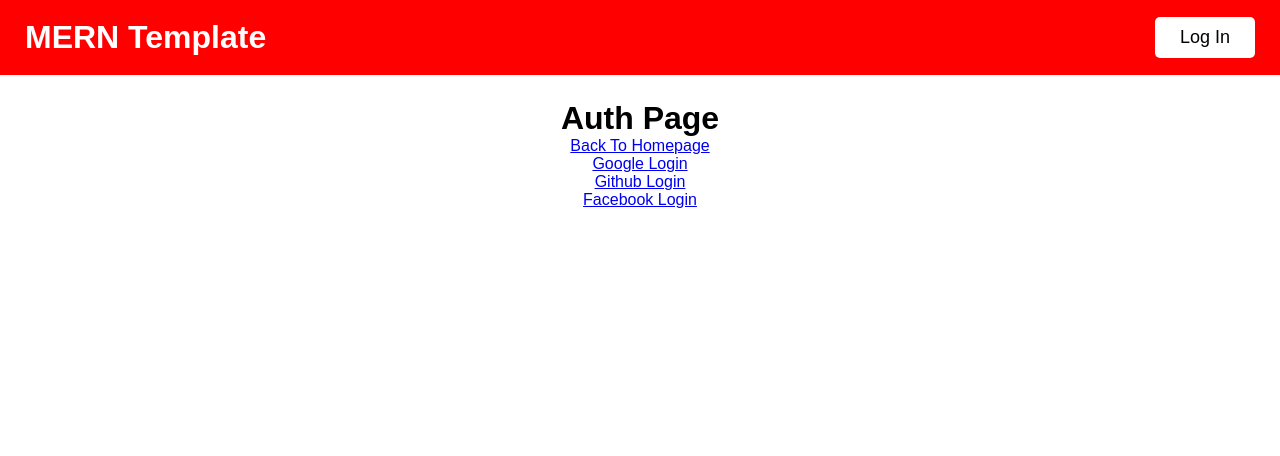
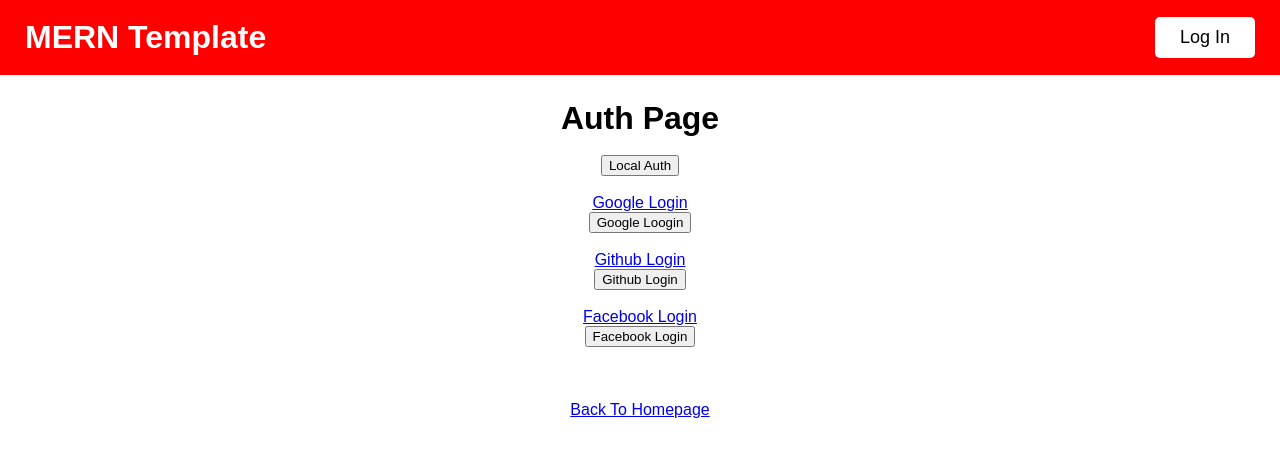
Before and after one commit to michael-gee/mern-template_REST, a React (Create React App) app in the folder client/: page /log-in in a window 1280 px wide. Shown: the top 456 px of the page. Built offline with nearby package versions, Linux system fonts and the light colour scheme.

Commit message:
Implemented cors npm package - axios requests for 3rd party strategies not functional

```diff
--- a/client/src/actions/index.js
+++ b/client/src/actions/index.js
@@ -1,3 +1,4 @@
+import axios from 'axios';
 import types from './types';
 
 const actions = {
@@ -11,6 +12,33 @@ const actions = {
       });
     };
   },
+
+  onLocalSignUp(email, password, history) {
+    email = 'test@test.com';
+    password = 'test123';
+    return function (dispatch) {
+      console.log(email, password, history);
+      axios.post('/auth/sign-up', { email, password })
+        .then(user => {
+          console.log(user);
+          console.log('success!');
+        });
+    }
+  },
+
+  onSocialLogIn(provider, history) {
+    return dispatch => {
+      return axios.get(`/auth/${provider}`, {
+        mode: 'cors',
+        headers: {
+          'Access-Control-Allow-Origin': '*',
+          'Content-Type': 'application/json',
+        }
+      }).then(res => {
+        console.log(res);
+      });
+    }
+  }
 };
 
 export default actions;
--- a/client/src/components/Views/AuthPage.js
+++ b/client/src/components/Views/AuthPage.js
@@ -1,20 +1,42 @@
-import React from 'react';
+import React, { Component } from 'react';
 import { Link } from 'react-router-dom';
+import { connect } from 'react-redux';
+import actions from '../../actions';
 
-const Secondary = () => (
+class AuthPage extends Component {
+  render() {
+    console.log(this.props);
+    return (
       <div style={{ textAlign: 'center' }}>
         <h1>Auth Page</h1>
+
+        <br />
+
+        <button onClick={() => this.props.onLocalSignUp(null, null, this.props.history)}>Local Auth</button>
+
+        <br/><br/>
+
+        <div id="social-media-links">
+          <a href="/auth/google">Google Login</a><br />
+          <button onClick={() => this.props.onSocialLogIn('github', this.props.history)}>Google Loogin</button>
+          <br /><br />
+          <a href="/auth/github">Github Login</a><br />
+          <button onClick={() => this.props.onSocialLogIn('github', this.props.history)}>Github Login</button>
+          <br /><br />
+          <a href="/auth/facebook">Facebook Login</a><br />
+          <button onClick={() => this.props.onSocialLogIn('facebook', this.props.history)}>Facebook Login</button>
+          <br /><br />
+        </div>
+
+        <br /><br />
+
         <Link to="/">
           Back To Homepage
         </Link>
 
-    <br/>
-    <a href="/auth/google">Google Login</a>
-    <br/>
-    <a href="/auth/github">Github Login</a>
-    <br/>
-    <a href="/auth/facebook">Facebook Login</a>
       </div>
     );
+  }
+}
 
-export default Secondary;
+export default connect(null, actions)(AuthPage);
```
Also changed, not shown: 2 other files (tests, documents, lock files or other folders). Lines whose indentation alone changed are shown as unchanged.
